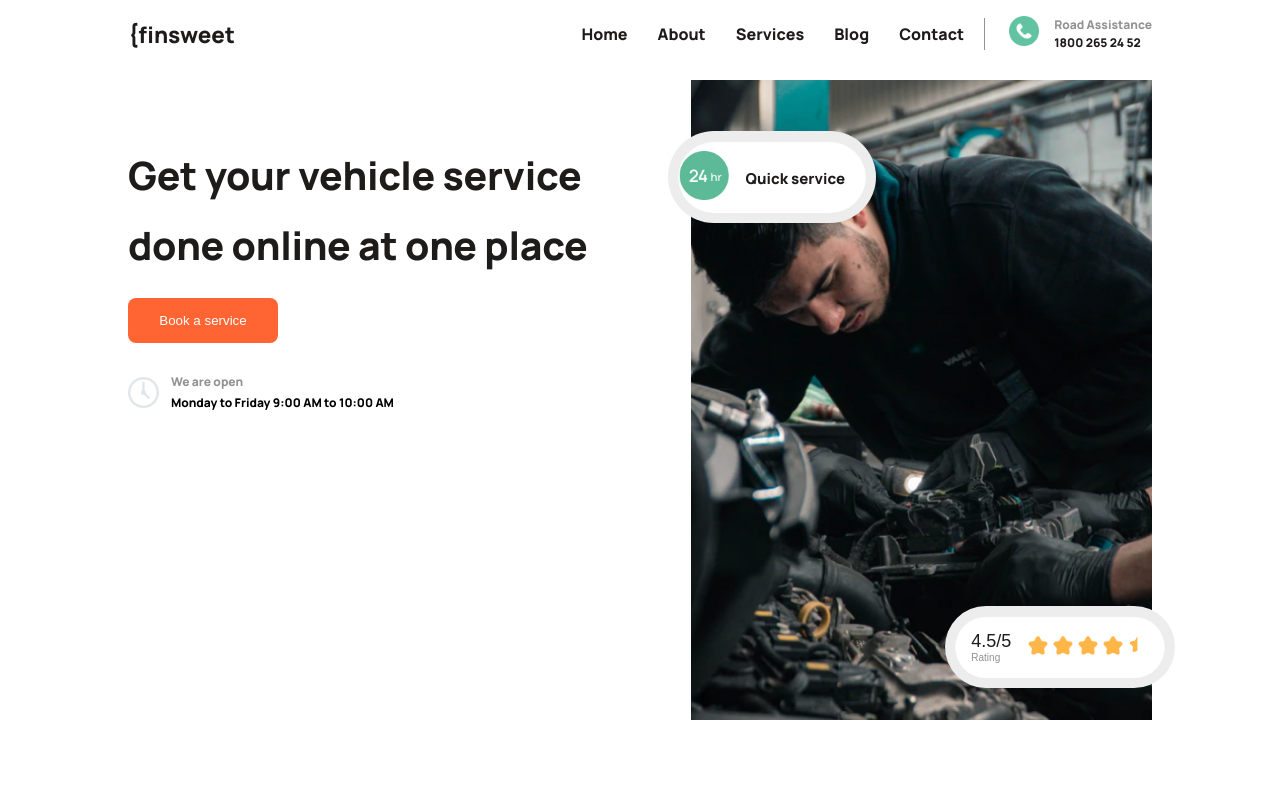
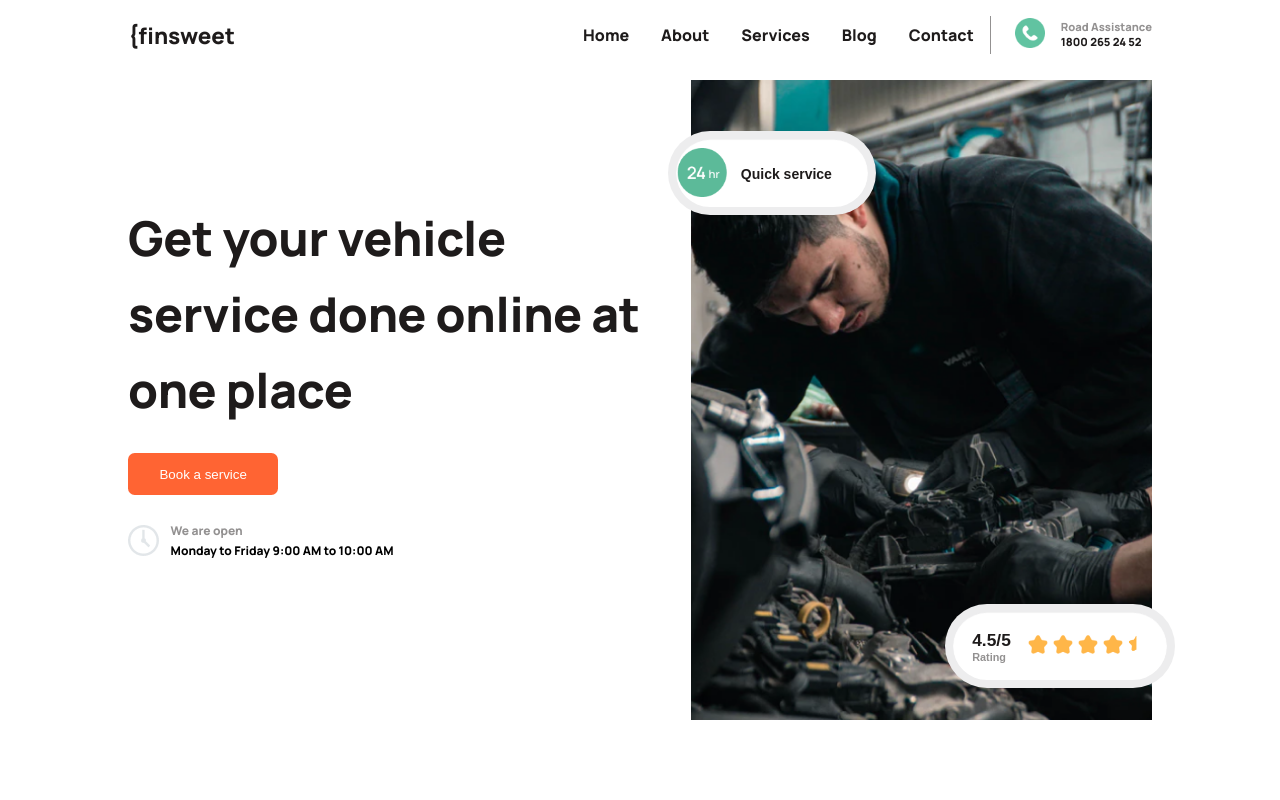
Before and after one commit to Cesca04/finsweet.kodecamp, a plain HTML site: page index.html in a window 1280 px wide. Shown: the top 800 px of the page. Drawn offline with Linux system fonts and the light colour scheme.

Commit message:
added some responsive units

```diff
--- a/css/index.css
+++ b/css/index.css
@@ -48,17 +48,15 @@ nav{
     display: flex;
     align-items: center;
     column-gap: 1.5em;
-    font-family: Manrope;
     color: var(--clr-black);
 }
 
 nav ul{
     display: flex;
     align-items: center;
-    column-gap: 30px;
-    padding: 5px 20px 5px 0;
-    font-size: 1rem;
-    border-right: 1px solid #939191;
+    column-gap: 2em;
+    padding: 0.5rem 1rem 0.5rem 0;
+    border-right: 0.05rem solid #939191;
 }
 
 nav ul li{
@@ -68,20 +66,20 @@ nav ul li{
 }
 
 nav ul li:hover, .header-text #p:hover{
-    font-size: 18px;
+    font-size: 1.05rem;
     background-color: whitesmoke;
 }
 
 .header-contact{
     display: flex;
     justify-content: space-between;
-    text-align: center;
-    column-gap: 15px;
+    align-items: center;
+    column-gap: 1em;
 }
 
 .header-text p{
-    font-size: 12px;
-    line-height: 18px;
+    font-size: 0.7em;
+    line-height: 1.3em;
     text-align: left;
 }
 
@@ -111,32 +109,27 @@ nav ul li:hover, .header-text #p:hover{
 .section-eighty-width .section-container .section-left .first-text{
     width: 100%;
     color: var(--clr-black);
-    margin-top: 60px;
-    font-family: Manrope;
-    font-size: 26px;
-    font-weight: 200;
-    line-height: 70px;
+    margin-top: 3.75em;
+    font-size: 2em;
+    line-height: 2.375em;
     letter-spacing: -0.01em;
-    text-align: left;
-    margin-bottom: 10px;
+    margin-bottom: 0.625em;
 }
 
 .button{
-    margin-top: 8px;
-    width: 150px;
-    margin-bottom: 8px;
+    margin: 0.4em 0;
+    width: 9.4rem;
     outline: none;
     border: none;
     cursor: pointer;
     color: var(--clr-white);
-    font-weight: 200;
-    border-radius: 8px;
+    border-radius: 0.5em;
     background-color: var(--clr-orange);
-    padding: 15px;
+    padding: 1em;
 }
 
 .button:hover{
-    width: 200px;
+    width: 10em;
     background-color: var(--clr-blue);
     color: var(--clr-black);
 }
@@ -150,14 +143,13 @@ nav ul li:hover, .header-text #p:hover{
 
 .last-text{
     display: flex;
-    column-gap: 10px;
-    margin-top: 20px;
-    font-family: Manrope;
+    column-gap: 0.63em;
+    margin-top: 1.25em;
 }
 
 .last-text p{
-    padding: 2px;
-    font-size: 12px;
+    padding: 0.125em;
+    font-size: 0.75em;
 }
 
 .grey{
@@ -185,15 +177,14 @@ nav ul li:hover, .header-text #p:hover{
     width: 50%;
     right: -5%;
     bottom: 5%;
-    border-radius: 60px;
+    border-radius: 3.75em;
     background-color: #FFFFFF;
     outline: none;
     border: none;
     cursor: pointer;
     color: var(--clr-black);
-    font-weight: lighter;
-    box-shadow: 0px 1px 1px 0px #6D6C731F inset;
-    border: 10px solid #6D6C731F
+    box-shadow: 0em 0.06em 0.06em 0em #6D6C731F inset;
+    border: 0.625em solid #6D6C731F
 }
 
 .rating-button:hover, .service-button:hover {
@@ -206,13 +197,14 @@ nav ul li:hover, .header-text #p:hover{
     justify-content: space-between;
     align-items: center;
     justify-content: center;
-    padding: 15px;
-    column-gap: 17px;
-    font-size: 18px;
+    padding: 1em;
+    column-gap: 1em;
+    font-size: 1.3em;
+    font-weight: bold;
 }
 
 .button-content #small-rating{
-    font-size: 10px;
+    font-size: 0.625em;
     color: var(--clr-grey);
     text-align: left;
 }
@@ -222,15 +214,14 @@ nav ul li:hover, .header-text #p:hover{
     width: 45%;
     left: -5%;
     top: 8%;
-    border-radius: 60px;
+    border-radius: 3.75em;
     background-color: #FFFFFF;
     outline: none;
     border: none;
     cursor: pointer;
     color: var(--clr-black);
-    font-weight: lighter;
-    box-shadow: 0px 1px 1px 0px #6D6C731F inset;
-    border: 10px solid #6D6C731F
+    box-shadow: 0em 0.06em 0.06em 0em #6D6C731F inset;
+    border: 0.625em solid #6D6C731F;
 }
 
 .service-button .button-content{
@@ -238,12 +229,10 @@ nav ul li:hover, .header-text #p:hover{
     justify-content: space-between;
     align-items: center;
     justify-content: center;
-    padding-top: 10px;
-    padding-bottom: 8px;
-    padding-right: 20px;
-    column-gap: 17px;
-    font-family: Manrope;
-    font-size: 15px;
+    padding: 0.625em 2.5em 0.5em 0;
+    column-gap: 1em;
+    font-size: 1.05em;
+    font-weight: bold;
 }
 
 /* styling the second section (id=qoute-page) */
@@ -251,9 +240,8 @@ nav ul li:hover, .header-text #p:hover{
     display: flex;
     justify-content: space-between;
     text-align: center;
-    column-gap: 15px;
-    margin-right: 42%;
-    margin-top: 7%;
+    column-gap: 1em;
+    margin: 7% 42% 0 0;
 }
 
 .section-left .flex-content .left-align{
@@ -290,8 +278,7 @@ nav ul li:hover, .header-text #p:hover{
 .arrow{
     display: flex;
     gap: 1rem;
-    margin-left: 7%;
-    margin-top: 5%;
+    margin: 5% 0 0 7%;
     font-size: 0.7rem;
 }
 
@@ -320,8 +307,7 @@ form{
 }
 
 #offer-page #offer-container .offer-left-text{
-    margin-top: 27px;
-    margin-left: 15%;
+    margin: 1.69em 0 0 5rem;
     justify-content: center;
     align-items: center;
     display: flex;
@@ -331,12 +317,12 @@ form{
 .offer-left-text .offer-content{
     display: flex;
     justify-content: center;
-    gap: 20px;
+    gap: 1.25em;
     margin-top: 4%;
 }
 
 .offer-left-text .offer-content .offer-text{
-    line-height: 20px;
+    line-height: 1.25em;
 }
 
 .offer-left-text .offer-content .offer-text .small-font{
@@ -349,19 +335,19 @@ form{
 .offer-left-text .offer-content .circle{
     display: flex;
     flex-direction: column;
-    gap: 15px;
+    gap: 1em;
     align-items: center;
 }
 
 .offer-left-text .offer-content .circle .blue{
     background-color:var(--clr-bluee);
-    padding: 10px;
-    border-radius: 100px;
+    padding: 0.63em;
+    border-radius: 6em;
 }
 
 .offer-left-text .offer-content .dots{
-    width: 30px;
-    padding-left: 15px;
+    width: 1.9em;
+    padding-left: 1em;
 }
 
 #offer-page #offer-container #offer-width {
@@ -382,9 +368,7 @@ form{
 
 #offer-page #offer-container .offer-right .p{
     font-size: 0.8rem;
-    margin-right: 20%;
-    margin-top: 5%;
-    margin-bottom: 5%;
+    margin: 5% 20% 5% 0;
     opacity: 0.4;
 }
 
@@ -416,16 +400,19 @@ form{
         width: 48%;
         margin: auto;
         font-size: 1.2rem;
-        margin-top: 10px;
+        margin-top: 0.625em;
 }
+
 .content-center h5{
         padding-top: 7%;
 }
+
 .content-center #flexbox-cta-container{
     width: 40.5rem;
     margin: auto;
 
 }
+
 .content-center .flex-box{
     display: flex;
     flex-wrap: wrap;
@@ -471,7 +458,6 @@ form{
 .footer-offer-page{
     font-size: 0.6rem;
     text-align: right;
-
     display: flex;
     justify-content: flex-end;
     align-items: center;
@@ -484,7 +470,6 @@ form{
     height: 80vh;
     display: flex;
     flex-direction: column;
-    /* justify-content: space-between; */
     align-items: center;
 }
 
@@ -492,7 +477,6 @@ form{
     width: 100%;
     height: 60vh;
     display: flex;
-
     align-items: center;
 }
 
@@ -515,7 +499,7 @@ form{
     display: flex;
     flex-direction: column;
     justify-content: center;
-    gap: 20px;
+    gap: 1.25em;
 }
 
 #experience-page .experience-container .experience-left-page .inner-experience-left-page .inner-text{
```
